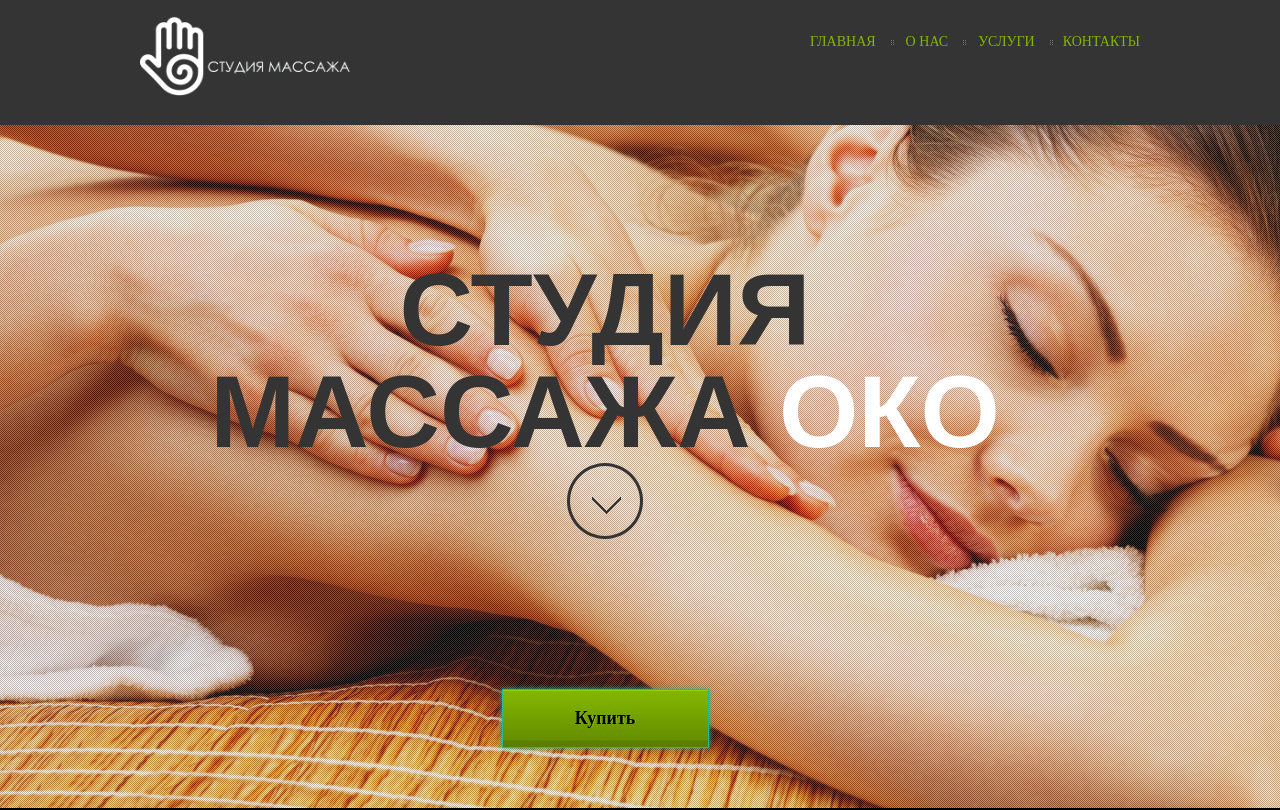
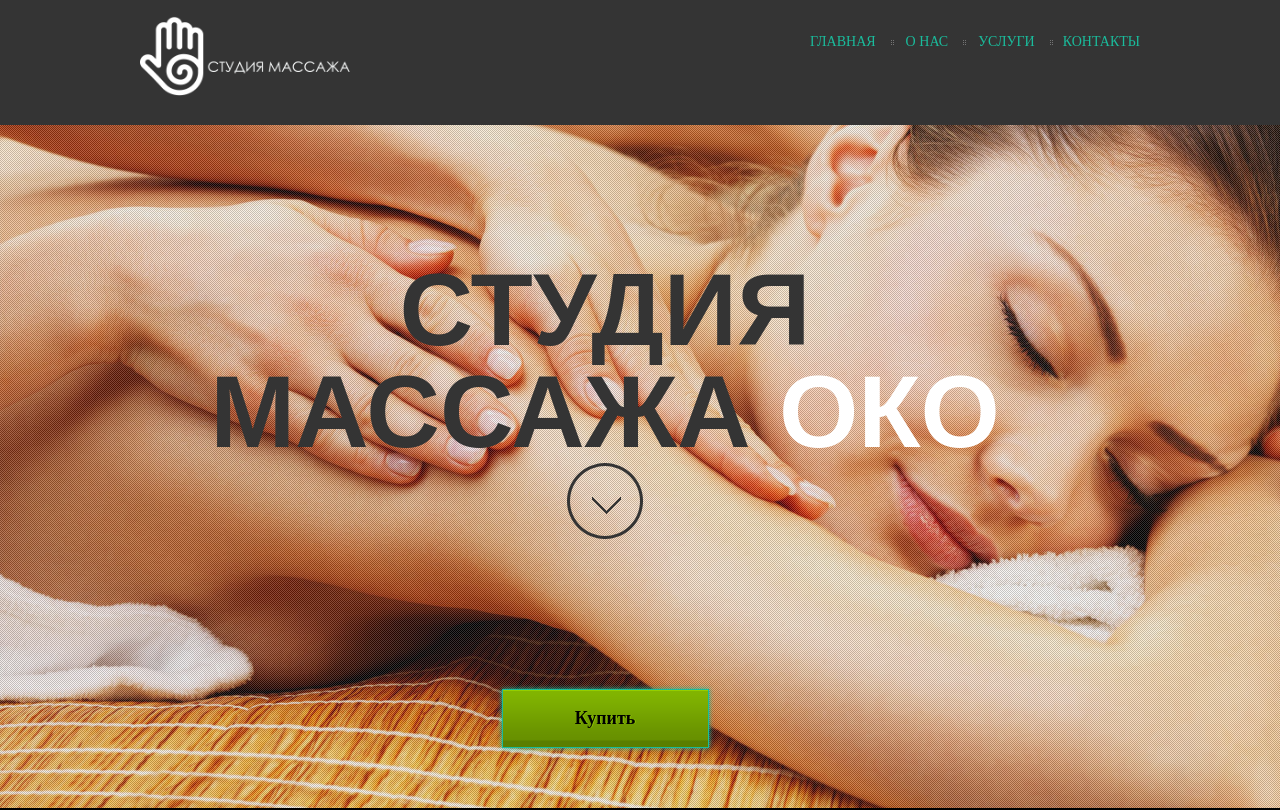
Before and after one commit to Vikavpm/Vikavpm.github.jo, a plain HTML site: page сайт/index.html in a window 1280 px wide. Shown: the top 810 px of the page. Drawn offline with nearby package versions, Linux system fonts and the light colour scheme.

Commit message:
Update style.css

```diff
--- a/сайт/css/style.css
+++ b/сайт/css/style.css
@@ -129,7 +129,9 @@ h5 {
 	color:#343434;
 }
 
-
+.navigation a{
+    color: #1abc9c;
+}
 
 
 /* ____________________________________ Slide 1 ____________________________________ */
```
